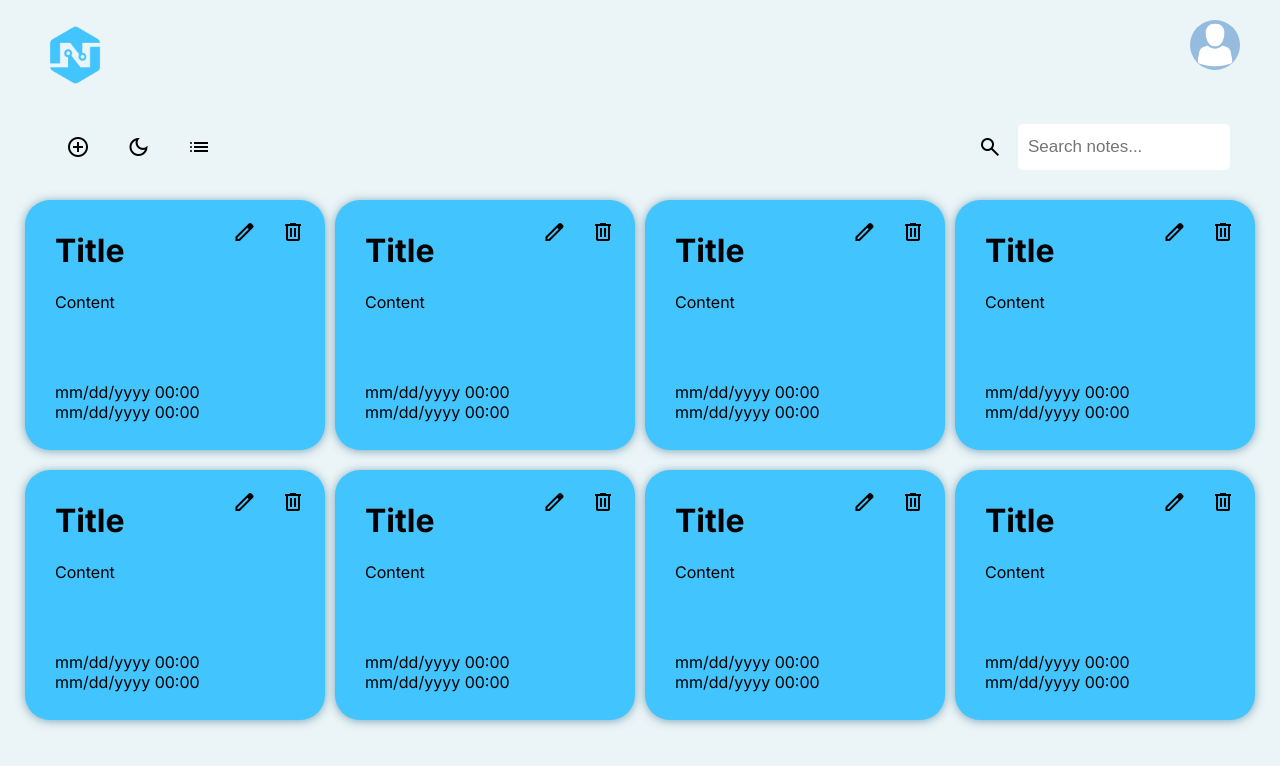
After one commit to mrjpjacinto/notekeeper, a PHP site: page /client/php/note-home-tiles.php in a window 1280 px wide. The commit adds this page. Shown: the top 766 px of the page. Run offline with PHP 8.4, Linux system fonts and the light colour scheme.

```diff
--- /dev/null
+++ b/notekeeper/client/php/note-home-tiles.php
@@ -0,0 +1,237 @@
+<!DOCTYPE html>
+<html lang="en">
+<head>
+    <meta charset="UTF-8">
+    <meta name="viewport" content="width=device-width, initial-scale=1.0">
+    <title>Home</title>
+    <link rel="stylesheet" href="/notekeeper/notekeeper/client/style/note-home-tiles.css">
+    <script src="/notekeeper/notekeeper/server/script/note-home-tiles.js"></script>
+    <link href="https://fonts.googleapis.com/css2?family=Inter:ital,opsz,wght@0,14..32,100..900;1,14..32,100..900&display=swap" rel="stylesheet">
+    <link rel="stylesheet" href="https://fonts.googleapis.com/css2?family=Material+Symbols+Outlined:opsz,wght,FILL,GRAD@20..48,100..700,0..1,-50..200" />
+</head>
+<body>
+    <!-- NAVBAR -->
+    <div class="main-container">
+        <div class="topnav">
+            <div class="left-nav">
+                <img src="/notekeeper/notekeeper/client/assets/note-app-logo.png">
+            </div>
+            <div class="right-nav">
+                <img src="/notekeeper/notekeeper/client/assets/Avatar-placeholder.png">
+            </div>
+        </div>
+        <div class="topnav1">
+            <div class="left-nav1">
+                <button>
+                <span class="material-symbols-outlined">
+                    add_circle
+                    </span>
+                </button>
+                <button onclick="darkMode()">
+                    <span class="material-symbols-outlined" id="darkmode">
+                        dark_mode
+                        </span>
+                    </button>
+                <button>
+                    <span class="material-symbols-outlined">
+                        <a href="/notekeeper/notekeeper/client/php/note-home-list.php">list</a>
+                        </span>
+                    </button>
+            </div>
+            <div class="right-nav1">
+                <div class="input">
+                    <button>
+                        <span class="material-symbols-outlined">
+                            search
+                            </span>
+                        </button>
+                    <input type="text" placeholder="Search notes...">
+                </div>
+            </div>
+        </div>
+        <!-- NAVBAR -->
+         <!-- BODY -->
+        <div class="note-card">
+            <div class="note-template">
+                <div class="note-content">
+                    <div class="note-heading">
+                        <h1>Title</h1>
+                        <div class="heading-tools">
+                        <span class="material-symbols-outlined">
+                            edit
+                        </span>
+                        <span class="material-symbols-outlined">
+                            delete
+                            </span>
+                        </div>
+                    </div>
+                    <div class="note-body">
+                        Content
+                    </div>
+                    <div class="note-footer">
+                        mm/dd/yyyy 00:00<br>
+                        mm/dd/yyyy 00:00
+                    </div>
+                </div>
+            </div>
+            <div class="note-template">
+                <div class="note-content">
+                    <div class="note-heading">
+                        <h1>Title</h1>
+                        <div class="heading-tools">
+                        <span class="material-symbols-outlined">
+                            edit
+                        </span>
+                        <span class="material-symbols-outlined">
+                            delete
+                            </span>
+                        </div>
+                    </div>
+                    <div class="note-body">
+                        Content
+                    </div>
+                    <div class="note-footer">
+                        mm/dd/yyyy 00:00<br>
+                        mm/dd/yyyy 00:00
+                    </div>
+                </div>
+            </div>
+            <div class="note-template">
+                <div class="note-content">
+                    <div class="note-heading">
+                        <h1>Title</h1>
+                        <div class="heading-tools">
+                        <span class="material-symbols-outlined">
+                            edit
+                        </span>
+                        <span class="material-symbols-outlined">
+                            delete
+                            </span>
+                        </div>
+                    </div>
+                    <div class="note-body">
+                        Content
+                    </div>
+                    <div class="note-footer">
+                        mm/dd/yyyy 00:00<br>
+                        mm/dd/yyyy 00:00
+                    </div>
+                </div>
+            </div>
+            <div class="note-template">
+                <div class="note-content">
+                    <div class="note-heading">
+                        <h1>Title</h1>
+                        <div class="heading-tools">
+                        <span class="material-symbols-outlined">
+                            edit
+                        </span>
+                        <span class="material-symbols-outlined">
+                            delete
+                            </span>
+                        </div>
+                    </div>
+                    <div class="note-body">
+                        Content
+                    </div>
+                    <div class="note-footer">
+                        mm/dd/yyyy 00:00<br>
+                        mm/dd/yyyy 00:00
+                    </div>
+                </div>
+            </div>
+        </div>
+        <div class="note-card">
+            <div class="note-template">
+                <div class="note-content">
+                    <div class="note-heading">
+                        <h1>Title</h1>
+                        <div class="heading-tools">
+                        <span class="material-symbols-outlined">
+                            edit
+                        </span>
+                        <span class="material-symbols-outlined">
+                            delete
+                            </span>
+                        </div>
+                    </div>
+                    <div class="note-body">
+                        Content
+                    </div>
+                    <div class="note-footer">
+                        mm/dd/yyyy 00:00<br>
+                        mm/dd/yyyy 00:00
+                    </div>
+                </div>
+            </div>
+            <div class="note-template">
+                <div class="note-content">
+                    <div class="note-heading">
+                        <h1>Title</h1>
+                        <div class="heading-tools">
+                        <span class="material-symbols-outlined">
+                            edit
+                        </span>
+                        <span class="material-symbols-outlined">
+                            delete
+                            </span>
+                        </div>
+                    </div>
+                    <div class="note-body">
+                        Content
+                    </div>
+                    <div class="note-footer">
+                        mm/dd/yyyy 00:00<br>
+                        mm/dd/yyyy 00:00
+                    </div>
+                </div>
+            </div>
+            <div class="note-template">
+                <div class="note-content">
+                    <div class="note-heading">
+                        <h1>Title</h1>
+                        <div class="heading-tools">
+                        <span class="material-symbols-outlined">
+                            edit
+                        </span>
+                        <span class="material-symbols-outlined">
+                            delete
+                            </span>
+                        </div>
+                    </div>
+                    <div class="note-body">
+                        Content
+                    </div>
+                    <div class="note-footer">
+                        mm/dd/yyyy 00:00<br>
+                        mm/dd/yyyy 00:00
+                    </div>
+                </div>
+            </div>
+            <div class="note-template">
+                <div class="note-content">
+                    <div class="note-heading">
+                        <h1>Title</h1>
+                        <div class="heading-tools">
+                        <span class="material-symbols-outlined">
+                            edit
+                        </span>
+                        <span class="material-symbols-outlined">
+                            delete
+                            </span>
+                        </div>
+                    </div>
+                    <div class="note-body">
+                        Content
+                    </div>
+                    <div class="note-footer">
+                        mm/dd/yyyy 00:00<br>
+                        mm/dd/yyyy 00:00
+                    </div>
+                </div>
+            </div>
+        </div>
+        <!-- BODY -->
+    </div>
+</body>
+</html>
--- a/notekeeper/client/style/note-home.css
+++ b/notekeeper/client/style/note-home-tiles.css
@@ -13,6 +13,11 @@ body{
     'opsz' 24;
     padding: 10px;
   }
+
+a{
+    text-decoration: none;
+    color: black;
+}
 /* NAVBAR */
 .topnav{
     padding: 20px;
@@ -100,6 +105,10 @@ input{
     color: white;
 }
 
+.dark-mode a{
+    color: white;
+}
+
 
 /* BODY */
 .note-card{
--- /dev/null
+++ b/notekeeper/server/script/note-home-tiles.js
@@ -0,0 +1,4 @@
+function darkMode() {
+    var element = document.body;
+    element.classList.toggle("dark-mode");
+ }
```
Also changed, not shown: notekeeper/client/php/note-home-list.php (renamed from notekeeper/client/php/note-home.php, +4 -120 lines), notekeeper/client/style/note-home-list.css (added, +141 -0 lines), notekeeper/server/script/note-home-list.js (renamed from notekeeper/server/script/note-home.js).
